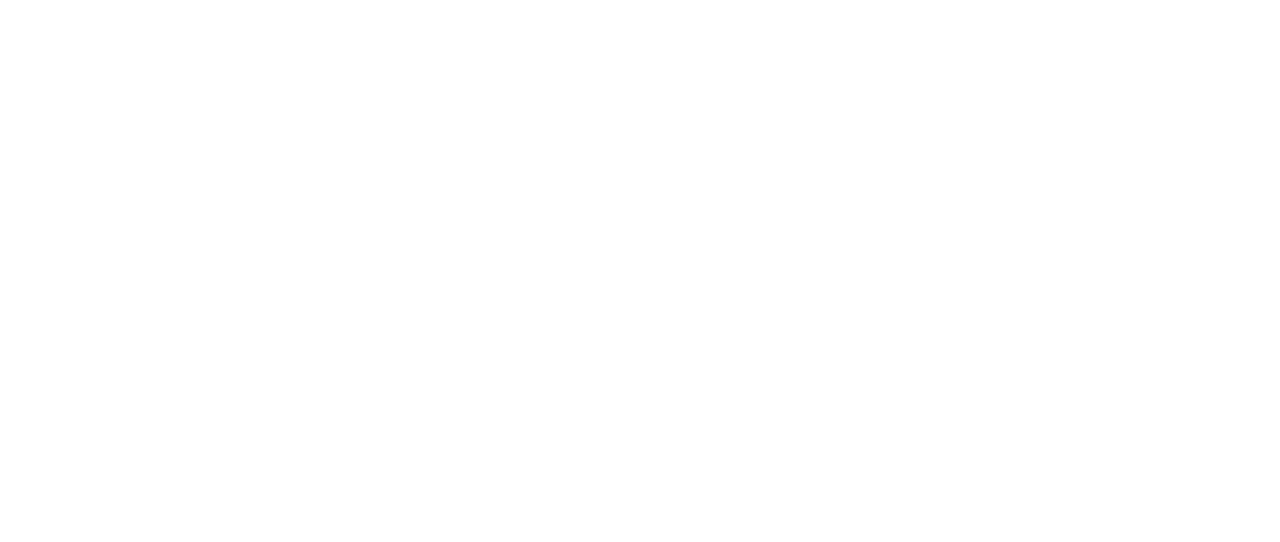
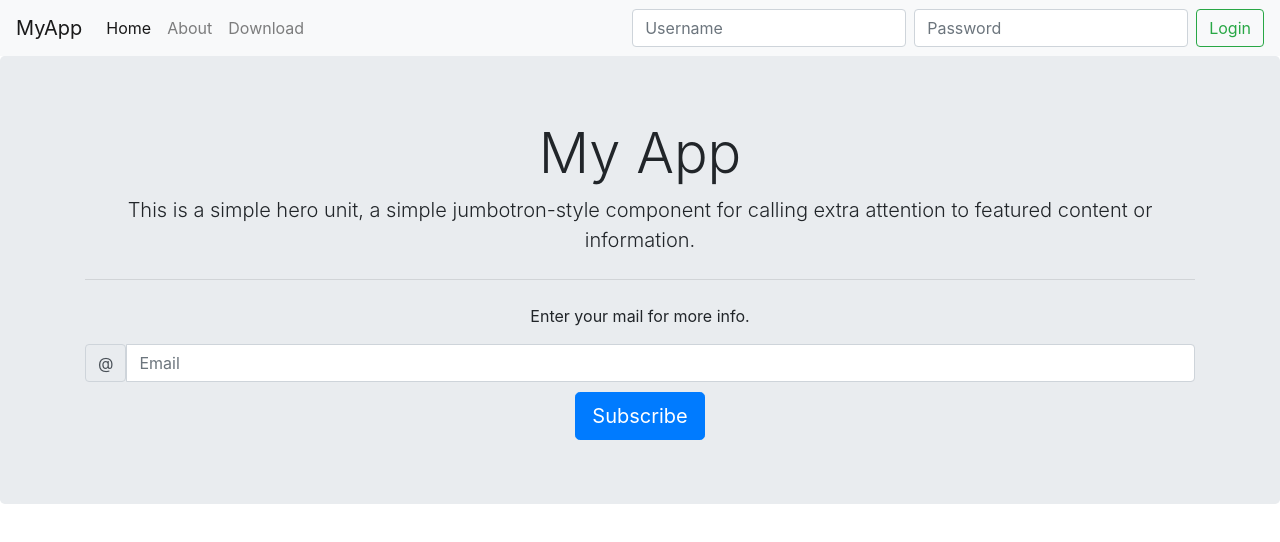
Before and after one commit to Shahzaib-webdev/Bootstrap-landingPage, a plain HTML site: page index.html in a window 1280 px wide. Drawn offline with nearby package versions, Linux system fonts and the light colour scheme.

Commit message:
left this page will work on it in future when I will have spare time

```diff
--- a/index.html
+++ b/index.html
@@ -12,5 +12,52 @@
 </head>
 <body>
 
+    <!-- navbar using bootstrap -->
+
+
+    <nav class="navbar navbar-expand-lg navbar-light bg-light">
+      <a class="navbar-brand" href="#">MyApp</a>
+      <button class="navbar-toggler" type="button" data-toggle="collapse" data-target="#navbarNav" aria-controls="navbarNav" aria-expanded="false" aria-label="Toggle navigation">
+        <span class="navbar-toggler-icon"></span>
+      </button>
+      <div class="collapse navbar-collapse" id="navbarNav">
+        <ul class="navbar-nav mr-auto">
+          <li class="nav-item active">
+            <a class="nav-link" href="#">Home <span class="sr-only">(current)</span></a>
+          </li>
+          <li class="nav-item">
+            <a class="nav-link" href="#">About</a>
+          </li>
+          <li class="nav-item">
+            <a class="nav-link" href="#">Download</a>
+          </li>
+        </ul>
+        <form class="form-inline my-2 my-lg-0 ml-auto">
+          <input class="form-control mr-sm-2" type="text" placeholder="Username" aria-label="Search">
+          <input class="form-control mr-sm-2" type="password" placeholder="Password" aria-label="Search">
+
+          <button class="btn btn-outline-success my-2 my-sm-0" type="submit">Login</button>
+        </form>
+      </div>
+    </nav>
+
+
+
+<div class="jumbotron">
+  <div class="container">
+    <h1 class="display-4">My App</h1>
+    <p class="lead">This is a simple hero unit, a simple jumbotron-style component for calling extra attention to featured content or information.</p>
+    <hr class="my-4">
+    <p>Enter your mail for more info.</p>
+    <div class="input-group flex-nowrap">
+      <span class="input-group-text" id="addon-wrapping">@</span>
+      <input type="text" class="form-control" placeholder="Email" aria-label="Username" >
+    </div>
+    <a class="btn btn-primary btn-lg" href="#" role="button">Subscribe</a>
+  </div>
+</div>
+
+
+
 </body>
 </html>
--- a/styles.css
+++ b/styles.css
@@ -0,0 +1,11 @@
+.jumbotron{
+    text-align: center;
+    background-image: url();
+}
+.btn{
+    margin-top: 10px;
+}
+
+.form-control{
+    width: 50%;
+}
```
